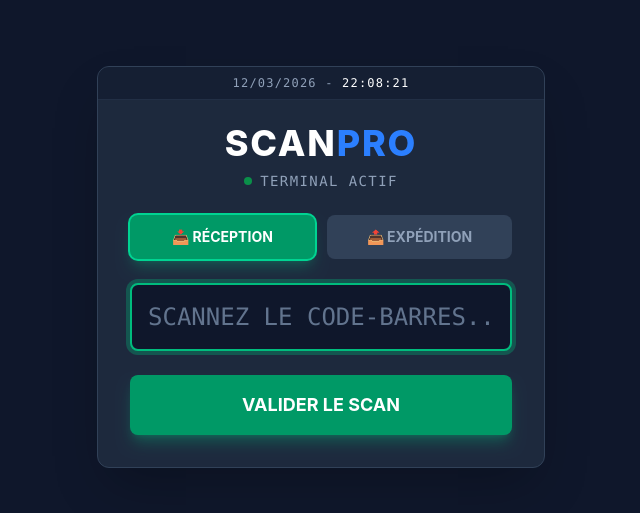
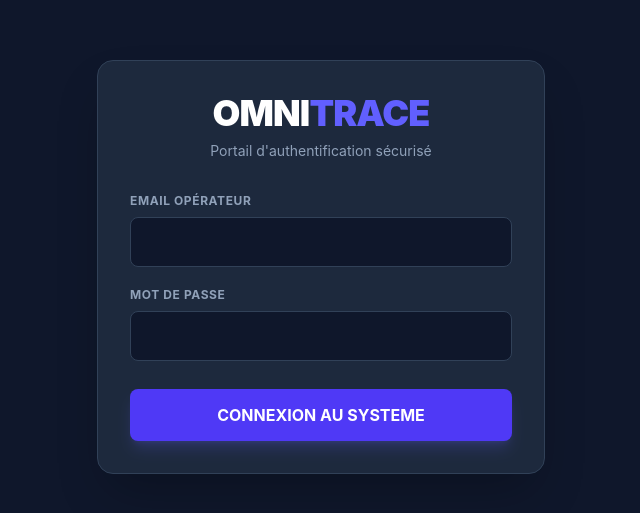
Before and after one commit to rx9rjwmzyt-sketch/omnitrace, a React (Vite) app: page / in a window 1280 px wide. Shown: the part 133-646 px from the top of the page, without its empty margins (319-959 px from the left). Built offline with nearby package versions, Linux system fonts and the light colour scheme.

Commit message:
feat: Auth et RLS termines

```diff
--- a/src/App.tsx
+++ b/src/App.tsx
@@ -1,20 +1,20 @@
-import { BrowserRouter as Router, Routes, Route, Navigate } from 'react-router-dom';
-import { useEffect, useState } from 'react';
+import { useState, useEffect } from 'react';
 import { supabase } from './supabase';
+import Dashboard from './Dashboard';
 import Terminal from './Terminal';
-import Dashboard from './Dashboard';
 import Login from './Login';
 
-function App() {
+export default function App() {
   const [session, setSession] = useState<any>(null);
-  const [loading, setLoading] = useState(true);
+  const [currentView, setCurrentView] = useState<'dashboard' | 'terminal'>('dashboard');
 
   useEffect(() => {
+    // Vérifie s'il y a déjà une session au chargement
     supabase.auth.getSession().then(({ data: { session } }) => {
       setSession(session);
-      setLoading(false);
     });
 
+    // Écoute les changements (connexion / déconnexion)
     const { data: { subscription } } = supabase.auth.onAuthStateChange((_event, session) => {
       setSession(session);
     });
@@ -22,25 +22,43 @@ function App() {
     return () => subscription.unsubscribe();
   }, []);
 
-  if (loading) return <div className="bg-slate-900 min-h-screen text-white flex items-center justify-center">Chargement...</div>;
+  // Si pas connecté = On bloque à la porte avec la page Login !
+  if (!session) {
+    return <Login />;
+  }
 
+  // Si connecté = On affiche l'application avec une barre de navigation
   return (
-    <Router>
-      <Routes>
-        <Route path="/" element={<Terminal />} />
-        <Route path="/login" element={<Login />} />
+    <div className="min-h-screen bg-slate-900">
+      <nav className="bg-slate-900 text-white p-4 flex flex-col sm:flex-row justify-between items-center border-b border-slate-800 gap-4 shadow-md relative z-10">
+        <div className="font-black text-xl tracking-widest">OMNI<span className="text-indigo-500">TRACE</span></div>
 
-        {/* LE VERROU DU CTO */}
-        <Route
-          path="/dashboard"
-          element={session ? <Dashboard /> : <Navigate to="/login" replace />}
-        />
+        <div className="flex gap-3">
+          <button
+            onClick={() => setCurrentView('dashboard')}
+            className={`px-4 py-2 rounded-lg text-sm font-bold transition-colors ${currentView === 'dashboard' ? 'bg-indigo-600 text-white shadow-lg shadow-indigo-500/30' : 'bg-slate-800 text-slate-400 hover:bg-slate-700'}`}
+          >
+            📊 Manager
+          </button>
+          <button
+            onClick={() => setCurrentView('terminal')}
+            className={`px-4 py-2 rounded-lg text-sm font-bold transition-colors ${currentView === 'terminal' ? 'bg-emerald-600 text-white shadow-lg shadow-emerald-500/30' : 'bg-slate-800 text-slate-400 hover:bg-slate-700'}`}
+          >
+            🔫 Scanner
+          </button>
+          <button
+            onClick={() => supabase.auth.signOut()}
+            className="px-4 py-2 rounded-lg text-sm font-bold bg-red-500/10 text-red-500 hover:bg-red-500/20 border border-red-500/20 transition-colors ml-4"
+          >
+            Déconnexion
+          </button>
+        </div>
+      </nav>
 
-        {/* LA PREUVE */}
-        <Route path="/verif" element={<h1 className="text-white text-3xl p-10">VERROU ACTIF V3</h1>} />
-      </Routes>
-    </Router>
+      {/* Affichage de la vue sélectionnée */}
+      <main>
+        {currentView === 'dashboard' ? <Dashboard /> : <Terminal />}
+      </main>
+    </div>
   );
 }
-
-export default App;
--- a/src/Login.tsx
+++ b/src/Login.tsx
@@ -1,44 +1,65 @@
-import React, { useState } from 'react';
+import { useState } from 'react';
 import { supabase } from './supabase';
-import { useNavigate } from 'react-router-dom';
 
 export default function Login() {
   const [email, setEmail] = useState('');
   const [password, setPassword] = useState('');
   const [loading, setLoading] = useState(false);
-  const navigate = useNavigate();
+  const [error, setError] = useState<string | null>(null);
 
   const handleLogin = async (e: React.FormEvent) => {
     e.preventDefault();
     setLoading(true);
+    setError(null);
+
+    // Tentative de connexion via Supabase
     const { error } = await supabase.auth.signInWithPassword({ email, password });
 
-    if (error) {
-      alert(error.message);
-    } else {
-      navigate('/dashboard');
-    }
+    if (error) setError("Email ou mot de passe incorrect.");
     setLoading(false);
   };
 
   return (
-    <div className="min-h-screen flex items-center justify-center bg-slate-900 px-4">
-      <div className="max-w-md w-full bg-slate-800 p-8 rounded-xl shadow-2xl border border-slate-700">
-        <h2 className="text-3xl font-bold text-white mb-6 text-center">OmniTrace <span className="text-blue-500">Admin</span></h2>
-        <form onSubmit={handleLogin} className="space-y-4">
+    <div className="min-h-screen bg-slate-900 flex items-center justify-center p-4 font-sans">
+      <div className="max-w-md w-full bg-slate-800 p-8 rounded-2xl shadow-2xl border border-slate-700">
+        <div className="text-center mb-8">
+          <h1 className="text-4xl font-black text-white mb-2 tracking-tight">OMNI<span className="text-indigo-500">TRACE</span></h1>
+          <p className="text-slate-400 text-sm">Portail d'authentification sécurisé</p>
+        </div>
+
+        {error && (
+          <div className="bg-red-500/10 border border-red-500/50 text-red-400 p-3 rounded-lg mb-6 text-sm text-center">
+            {error}
+          </div>
+        )}
+
+        <form onSubmit={handleLogin} className="space-y-5">
           <div>
-            <label className="block text-slate-400 mb-2">Email</label>
-            <input type="email" value={email} onChange={(e) => setEmail(e.target.value)}
-              className="w-full p-3 rounded bg-slate-700 text-white border border-slate-600 focus:border-blue-500 outline-none" required />
+            <label className="block text-slate-400 text-xs font-bold uppercase tracking-wider mb-2">Email Opérateur</label>
+            <input
+              type="email"
+              value={email}
+              onChange={(e) => setEmail(e.target.value)}
+              className="w-full p-3 rounded-lg bg-slate-900 text-white border border-slate-700 focus:border-indigo-500 focus:ring-1 focus:ring-indigo-500 outline-none transition-all"
+              required
+            />
           </div>
           <div>
-            <label className="block text-slate-400 mb-2">Mot de passe</label>
-            <input type="password" value={password} onChange={(e) => setPassword(e.target.value)}
-              className="w-full p-3 rounded bg-slate-700 text-white border border-slate-600 focus:border-blue-500 outline-none" required />
+            <label className="block text-slate-400 text-xs font-bold uppercase tracking-wider mb-2">Mot de passe</label>
+            <input
+              type="password"
+              value={password}
+              onChange={(e) => setPassword(e.target.value)}
+              className="w-full p-3 rounded-lg bg-slate-900 text-white border border-slate-700 focus:border-indigo-500 focus:ring-1 focus:ring-indigo-500 outline-none transition-all"
+              required
+            />
           </div>
-          <button type="submit" disabled={loading}
-            className="w-full bg-blue-600 hover:bg-blue-700 text-white font-bold py-3 rounded transition duration-200">
-            {loading ? 'Connexion...' : 'Se connecter'}
+          <button
+            type="submit"
+            disabled={loading}
+            className="w-full bg-indigo-600 hover:bg-indigo-500 text-white font-bold py-3.5 rounded-lg transition-all shadow-lg shadow-indigo-500/20 mt-2"
+          >
+            {loading ? 'Vérification...' : 'CONNEXION AU SYSTEME'}
           </button>
         </form>
       </div>
--- a/src/Terminal.tsx
+++ b/src/Terminal.tsx
@@ -7,7 +7,6 @@ export default function Terminal() {
   const [scanStatus, setScanStatus] = useState<'idle' | 'success' | 'error' | 'offline'>('idle');
   const [scanType, setScanType] = useState<'INBOUND' | 'OUTBOUND'>('INBOUND');
 
-  // 👈 NOUVEAUTÉ : L'horloge en direct
   const [currentTime, setCurrentTime] = useState(new Date());
 
   const inputRef = useRef<HTMLInputElement>(null);
@@ -32,12 +31,11 @@ export default function Terminal() {
   useEffect(() => {
     inputRef.current?.focus();
 
-    // 👈 NOUVEAUTÉ : Le moteur de l'horloge (tourne chaque seconde)
     const timer = setInterval(() => setCurrentTime(new Date()), 1000);
 
     return () => {
       if (timeoutRef.current) clearTimeout(timeoutRef.current);
-      clearInterval(timer); // On nettoie l'horloge en quittant
+      clearInterval(timer);
     };
   }, []);
 
@@ -53,15 +51,25 @@ export default function Terminal() {
     setScanStatus('idle');
 
     try {
+      // 🕵️‍♂️ L'INFILTRATION : On demande à Supabase "Qui tient ce scanner ?"
+      const { data: { user } } = await supabase.auth.getUser();
+
+      // 📦 L'ENVOI : On ajoute l'email de l'opérateur au colis !
       const { error } = await supabase
         .from('scans')
-        .insert([{ tracking_number: trackingNumber.trim(), scan_type: scanType }]);
+        .insert([{
+          tracking_number: trackingNumber.trim(),
+          scan_type: scanType,
+          operator_email: user?.email // 👈 LA LIGNE MAGIQUE EST ICI
+        }]);
+
       if (error) throw error;
 
       setScanStatus('success');
       playBeep('success');
       setTrackingNumber('');
     } catch (error) {
+      console.error("Erreur d'envoi:", error);
       setScanStatus('error');
       playBeep('error');
     } finally {
@@ -90,7 +98,6 @@ export default function Terminal() {
     <div className={`min-h-screen flex flex-col items-center justify-center p-4 transition-colors duration-300 ${getBackgroundColor()}`}>
       <div className="max-w-md w-full bg-slate-800 p-8 rounded-xl shadow-2xl border border-slate-700 relative overflow-hidden">
 
-        {/* 👈 NOUVEAUTÉ : Affichage de l'horloge en haut */}
         <div className="absolute top-0 left-0 w-full bg-slate-900/50 py-2 flex justify-center border-b border-slate-700/50">
           <p className="font-mono text-slate-400 text-xs tracking-widest">
             {currentTime.toLocaleDateString('fr-FR')} - <span className="text-white">{currentTime.toLocaleTimeString('fr-FR')}</span>
```
Also changed, not shown: src/Dashboard.tsx (+60 -47 lines).
